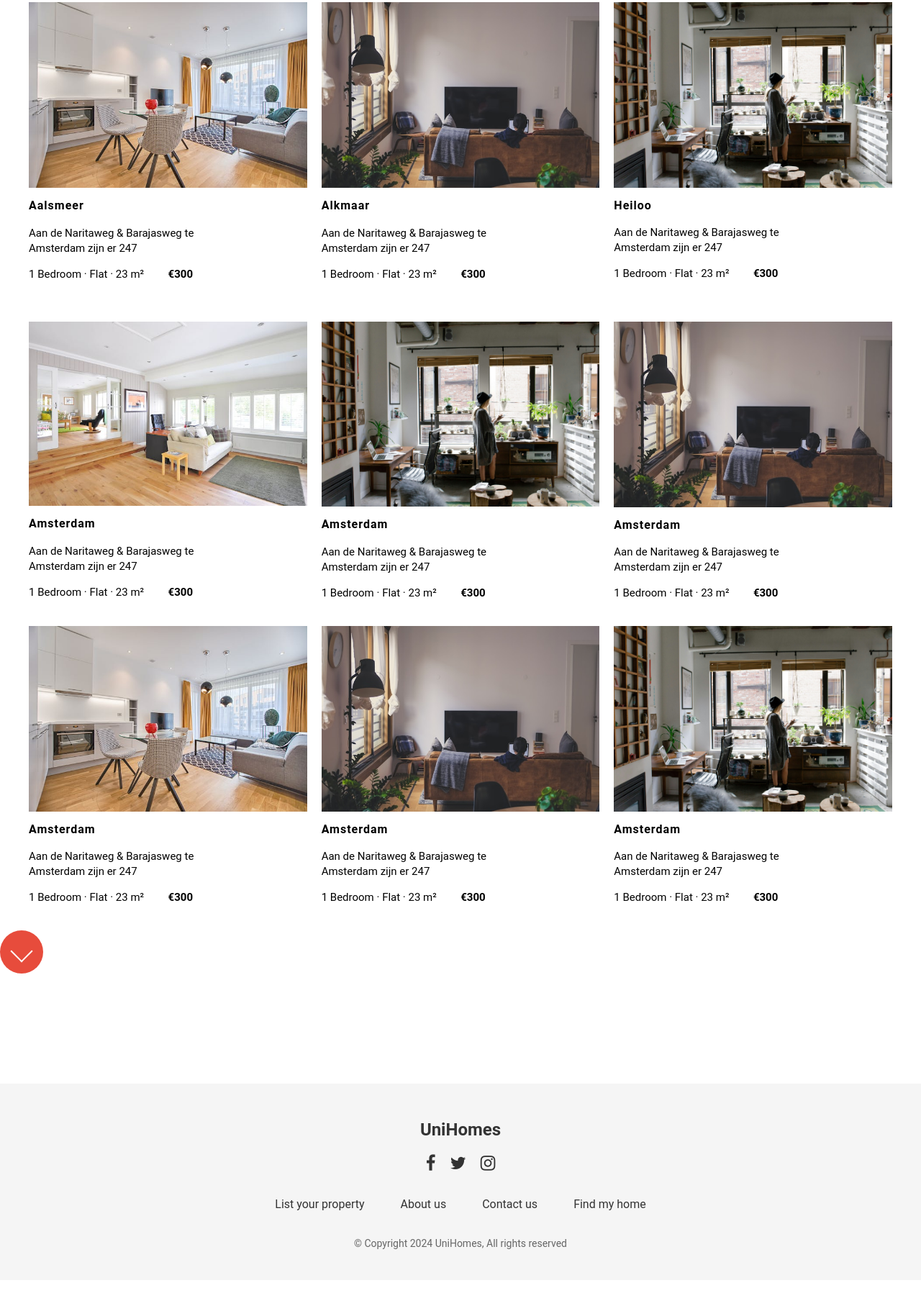
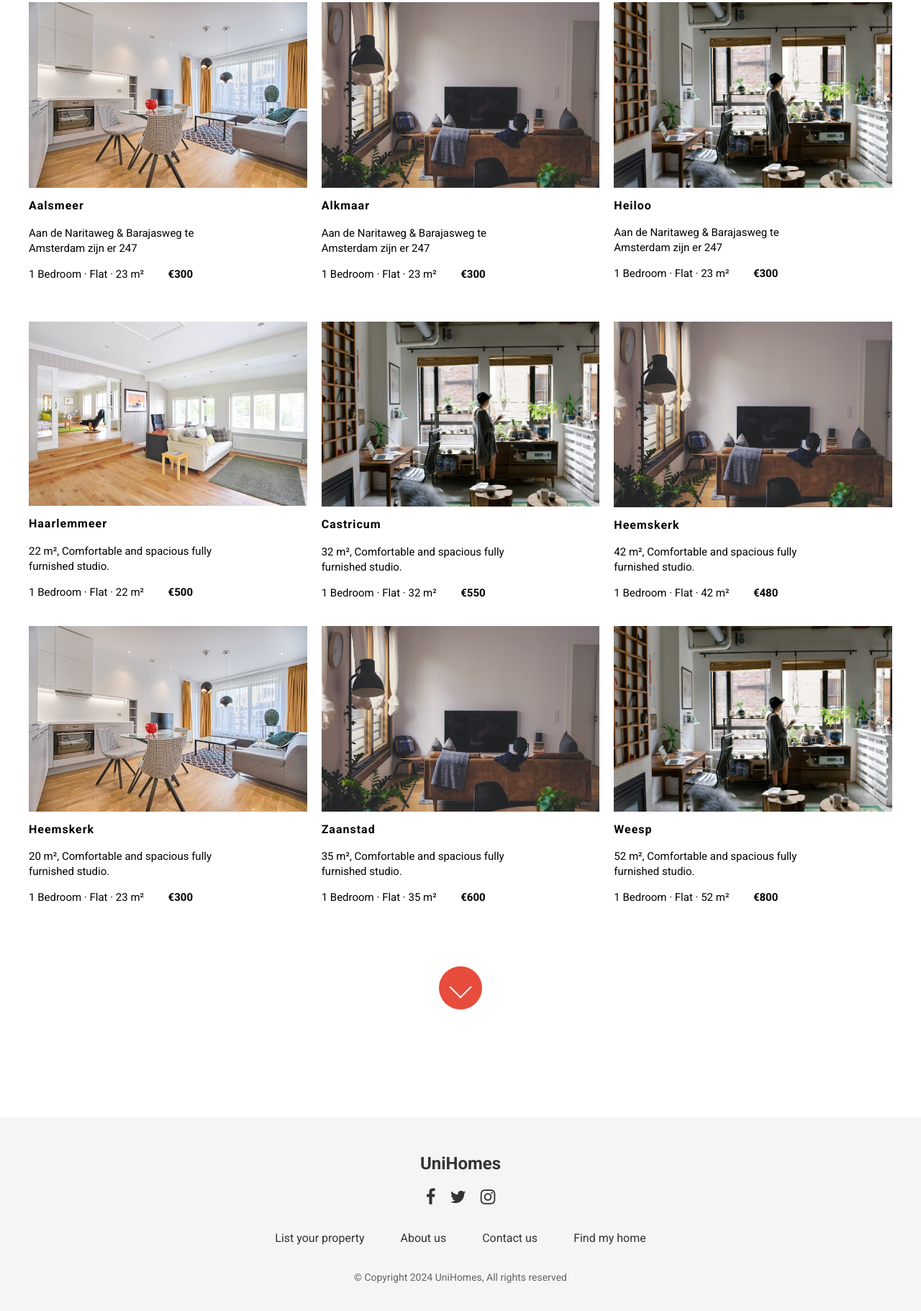
Before and after one commit to Faizan731402/Webmarkup-final-project, a plain HTML site: page explore.html in a window 1280 px wide. Shown: the part 638-2460 px from the top of the page at 72% size. Before the commit the page ends 2417 px from the top, so only its background shows below. Drawn offline with nearby package versions, Linux system fonts and the light colour scheme.

Commit message:
Update explore.html

```diff
--- a/explore.html
+++ b/explore.html
@@ -6,6 +6,8 @@
     <meta name="viewport" content="width=device-width, initial-scale=1.0">
     <title>Explorehouses.nl</title>
     <link rel="stylesheet" type="text/css" href="style.css" />
+    <link href="https://fonts.googleapis.com/css2?family=Open+Sans:wght@400;700&family=Roboto:wght@400;700&display=swap"
+        rel="stylesheet">
     <link rel="stylesheet" href="https://cdnjs.cloudflare.com/ajax/libs/font-awesome/4.7.0/css/font-awesome.min.css">
 </head>
 
@@ -14,15 +16,16 @@
     <nav>
         <a class="logo" href="file:///Users/faizan/Desktop/unihomes-home-page/index.html#"> UniHomes </a>
         <section class="menu-links">
-            <a href="#">List your property</a>
-            <a href="#">About us</a>
-            <a href="#">Contact us</a>
-            <a href="#" class="find-home-button" style="color: white;">Find my home</a>
+            <a href="file:///Users/faizan/Desktop/Root-folder-Faizan/Listproperty.html">List your property</a>
+            <a href="file:///Users/faizan/Desktop/Root-folder-Faizan/about.html">About us</a>
+            <a href="file:///Users/faizan/Desktop/Root-folder-Faizan/contact.html">Contact us</a>
+            <a href="file:///Users/faizan/Desktop/Root-folder-Faizan/explore.html" class="find-home-button"
+                style="color: white;">Find my home</a>
         </section>
     </nav>
     <hr class="line" style="border: none; height: 1px; background-color: rgb(171, 171, 171); width: 100%;">
 
-    <h1 class="headertext"> 569 rental homes found</h1>
+    <h1 class="headertextex"> 569 Rental Homes Found</h1>
 
 
 
@@ -32,7 +35,9 @@
             <section> <img class="thumbnail" src="website-image/apartment.jpg" title="apartment" alt="apartment-photo">
             </section>
             <section>
-                <p class="description-title">Amsterdam</p>
+                <p class="description-title">
+                    <a href="file:///Users/faizan/Desktop/Root-folder-Faizan/detailed.html">Amsterdam</a>
+                </p>
                 <p class="description">100 m², Comfortable and spacious fully
                     furnished apartment. </p>
                 <p class="description-stats">1 Bedroom &#183; Apartment &#183; 100 m² &nbsp; &nbsp; &nbsp; &nbsp; <b
@@ -45,7 +50,9 @@
                     alt="studio-apartment-photo">
             </section>
             <section>
-                <p class="description-title">Waterland</p>
+                <p class="description-title">
+                    <a href="file:///Users/faizan/Desktop/Root-folder-Faizan/detailed.html">Waterland</a>
+                </p>
                 <p class="description">30 m², Comfortable and spacious fully
                     furnished studio</p>
                 <p class="description-stats">1 Bedroom &#183; Studio &#183; 30 m² &nbsp; &nbsp; &nbsp; &nbsp; <b
@@ -58,7 +65,9 @@
             <section> <img class="thumbnail" src="website-image/apartment.jpg" title="apartment" alt="photo-apartment">
             </section>
             <section>
-                <p class="description-title">Haarlem</p>
+                <p class="description-title">
+                    <a href="file:///Users/faizan/Desktop/Root-folder-Faizan/detailed.html">Haarlem</a>
+                </p>
                 <p class="description">100 m², Comfortable and spacious
                     fully furnished apartment. </p>
                 <p class="description-stats">2 Bedroom &#183; Apartment &#183; 100 m² &nbsp; &nbsp; &nbsp; &nbsp; <b
@@ -72,7 +81,9 @@
             <section> <img class="thumbnail" src="website-image/apartment-1.jpg" title="apartment"
                     alt="photo-apartment"> </section>
             <section>
-                <p class="description-title">Aalsmeer</p>
+                <p class="description-title">
+                    <a href="file:///Users/faizan/Desktop/Root-folder-Faizan/detailed.html">Aalsmeer</a>
+                </p>
                 <p class="description">Aan de Naritaweg & Barajasweg te Amsterdam zijn er 247 </p>
                 <p class="description-stats">1 Bedroom &#183; Flat &#183; 23 m² &nbsp; &nbsp; &nbsp; &nbsp; <b
                         style="color: black;">€300</b>
@@ -86,7 +97,9 @@
             <section> <img class="thumbnail" src="website-image/apartment.jpg" title="apartment" alt="apartment-photo">
             </section>
             <section>
-                <p class="description-title">Alkmaar</p>
+                <p class="description-title">
+                    <a href="file:///Users/faizan/Desktop/Root-folder-Faizan/detailed.html">Alkmaar</a>
+                </p>
                 <p class="description">Aan de Naritaweg & Barajasweg te Amsterdam zijn er 247 </p>
                 <p class="description-stats">1 Bedroom &#183; Flat &#183; 23 m² &nbsp; &nbsp; &nbsp; &nbsp; <b
                         style="color: black;">€300</b>
@@ -101,7 +114,9 @@
                     alt="photo-flat-apartment">
             </section>
             <section>
-                <p class="description-title">Heiloo</p>
+                <p class="description-title">
+                    <a href="file:///Users/faizan/Desktop/Root-folder-Faizan/detailed.html">Heiloo</a>
+                </p>
                 <p class="description">Aan de Naritaweg & Barajasweg te Amsterdam zijn er 247 </p>
                 <p class="description-stats">1 Bedroom &#183; Flat &#183; 23 m² &nbsp; &nbsp; &nbsp; &nbsp; <b
                         style="color: black;">€300</b>
@@ -119,45 +134,61 @@
 
     <section class="video-grid" style="margin-left: 20px; margin-right: 20px ;">
         <section class="description-preview">
-            <section> <img class="thumbnail" src="website-image/apartment-4.jpg">
+            <section> <img class="thumbnail" src="website-image/apartment-4.jpg" title="apartment"
+                    alt="apartment-photo">
             </section>
             <section>
-                <p class="description-title">Amsterdam</p>
-                <p class="description">Aan de Naritaweg & Barajasweg te Amsterdam zijn er 247 </p>
-                <p class="description-stats">1 Bedroom &#183; Flat &#183; 23 m² &nbsp; &nbsp; &nbsp; &nbsp; <b
-                        style="color: black;">€300</b>
+                <p class="description-title">
+                    <a href="file:///Users/faizan/Desktop/Root-folder-Faizan/detailed.html">Haarlemmeer</a>
+                </p>
+                <p class="description">22 m², Comfortable and spacious fully
+                    furnished studio. </p>
+                <p class="description-stats">1 Bedroom &#183; Flat &#183; 22 m² &nbsp; &nbsp; &nbsp; &nbsp; <b
+                        style="color: black;">€500</b>
             </section>
         </section>
 
         <section class="description-preview">
-            <section> <img class="thumbnail" src="website-image/flat-img.jpg">
+            <section> <img class="thumbnail" src="website-image/flat-img.jpg" title="flat-apartment"
+                    alt="flat-apartment-photo">
             </section>
             <section>
-                <p class="description-title">Amsterdam</p>
-                <p class="description">Aan de Naritaweg & Barajasweg te Amsterdam zijn er 247 </p>
-                <p class="description-stats">1 Bedroom &#183; Flat &#183; 23 m² &nbsp; &nbsp; &nbsp; &nbsp; <b
-                        style="color: black;">€300</b>
+                <p class="description-title">
+                    <a href="file:///Users/faizan/Desktop/Root-folder-Faizan/detailed.html">Castricum</a>
+                </p>
+                <p class="description">32 m², Comfortable and spacious fully
+                    furnished studio. </p>
+                <p class="description-stats">1 Bedroom &#183; Flat &#183; 32 m² &nbsp; &nbsp; &nbsp; &nbsp; <b
+                        style="color: black;">€550</b>
                 </p>
             </section>
         </section>
 
         <section class="description-preview">
-            <section> <img class="thumbnail" src="website-image/apartment.jpg"> </section>
+            <section> <img class="thumbnail" src="website-image/apartment.jpg" title="apartment" alt="apartment-photo">
+            </section>
             <section>
-                <p class="description-title">Amsterdam</p>
-                <p class="description">Aan de Naritaweg & Barajasweg te Amsterdam zijn er 247 </p>
-                <p class="description-stats">1 Bedroom &#183; Flat &#183; 23 m² &nbsp; &nbsp; &nbsp; &nbsp; <b
-                        style="color: black;">€300</b>
+                <p class="description-title">
+                    <a href="file:///Users/faizan/Desktop/Root-folder-Faizan/detailed.html">Heemskerk</a>
+                </p>
+                <p class="description">42 m², Comfortable and spacious fully
+                    furnished studio. </p>
+                <p class="description-stats">1 Bedroom &#183; Flat &#183; 42 m² &nbsp; &nbsp; &nbsp; &nbsp; <b
+                        style="color: black;">€480</b>
             </section>
 
 
 
         </section>
         <section class="description-preview">
-            <section> <img class="thumbnail" src="website-image/apartment-1.jpg"> </section>
+            <section> <img class="thumbnail" src="website-image/apartment-1.jpg" title="apartment"
+                    alt="apartment-photo"> </section>
             <section>
-                <p class="description-title">Amsterdam</p>
-                <p class="description">Aan de Naritaweg & Barajasweg te Amsterdam zijn er 247 </p>
+                <p class="description-title">
+                    <a href="file:///Users/faizan/Desktop/Root-folder-Faizan/detailed.html">Heemskerk</a>
+                </p>
+                <p class="description">20 m², Comfortable and spacious fully
+                    furnished studio. </p>
                 <p class="description-stats">1 Bedroom &#183; Flat &#183; 23 m² &nbsp; &nbsp; &nbsp; &nbsp; <b
                         style="color: black;">€300</b>
             </section>
@@ -167,12 +198,16 @@
         </section>
 
         <section class="description-preview">
-            <section> <img class="thumbnail" src="website-image/apartment.jpg"> </section>
+            <section> <img class="thumbnail" src="website-image/apartment.jpg" title="apartment"
+                    alt="studio-apartment-photo"> </section>
             <section>
-                <p class="description-title">Amsterdam</p>
-                <p class="description">Aan de Naritaweg & Barajasweg te Amsterdam zijn er 247 </p>
-                <p class="description-stats">1 Bedroom &#183; Flat &#183; 23 m² &nbsp; &nbsp; &nbsp; &nbsp; <b
-                        style="color: black;">€300</b>
+                <p class="description-title">
+                    <a href="file:///Users/faizan/Desktop/Root-folder-Faizan/detailed.html">Zaanstad</a>
+                </p>
+                <p class="description">35 m², Comfortable and spacious fully
+                    furnished studio. </p>
+                <p class="description-stats">1 Bedroom &#183; Flat &#183; 35 m² &nbsp; &nbsp; &nbsp; &nbsp; <b
+                        style="color: black;">€600</b>
             </section>
 
 
@@ -180,12 +215,16 @@
         </section>
 
         <section class="description-preview">
-            <section> <img class="thumbnail" src="website-image/flat-img.jpg"> </section>
+            <section> <img class="thumbnail" src="website-image/flat-img.jpg" title="flat-house" alt="flat-house-photo">
+            </section>
             <section>
-                <p class="description-title">Amsterdam</p>
-                <p class="description">Aan de Naritaweg & Barajasweg te Amsterdam zijn er 247 </p>
-                <p class="description-stats">1 Bedroom &#183; Flat &#183; 23 m² &nbsp; &nbsp; &nbsp; &nbsp; <b
-                        style="color: black;">€300</b>
+                <p class="description-title">
+                    <a href="file:///Users/faizan/Desktop/Root-folder-Faizan/detailed.html">Weesp</a>
+                </p>
+                <p class="description">52 m², Comfortable and spacious fully
+                    furnished studio.</p>
+                <p class="description-stats">1 Bedroom &#183; Flat &#183; 52 m² &nbsp; &nbsp; &nbsp; &nbsp; <b
+                        style="color: black;">€800</b>
             </section>
 
 
@@ -195,9 +234,13 @@
 
     </section>
 
-    <section class="load-more-wrapper">
-        <button class="load-more-button" aria-label="Load more"></button>
+
+    <section class="load-more-ex">
+        <a href="file:///Users/faizan/Desktop/Root-folder-Faizan/explore.html" class="load-more-button"
+            aria-label="Load more">
+        </a>
     </section>
+
 
 
     <footer>
@@ -209,10 +252,11 @@
         </section>
         <section class="footer-links">
             <ul>
-                <li><a href="#">List your property</a></li>
-                <li><a href="#">About us</a></li>
-                <li><a href="#">Contact us</a></li>
-                <li><a href="#">Find my home</a></li>
+                <li><a href="file:///Users/faizan/Desktop/Root-folder-Faizan/Listproperty.html">List your property</a>
+                </li>
+                <li><a href="file:///Users/faizan/Desktop/Root-folder-Faizan/about.html">About us</a></li>
+                <li><a href="file:///Users/faizan/Desktop/Root-folder-Faizan/contact.html">Contact us</a></li>
+                <li><a href="file:///Users/faizan/Desktop/Root-folder-Faizan/explore.html">Find my home</a></li>
             </ul>
         </section>
         <p class="footer-copyright">&copy; Copyright 2024 UniHomes, All rights reserved</p>
```
